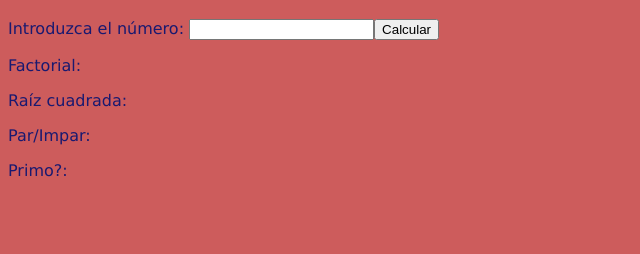
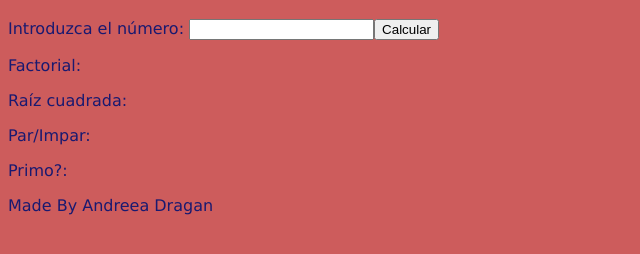
Before and after one commit to Andreea13s/Calculator, a plain HTML site: page index.html in a window 1280 px wide. Shown: the part 62-316 px from the top of the page, without its empty margins (0-640 px from the left). Drawn offline with Linux system fonts and the light colour scheme.

Commit message:
Update index.html

```diff
--- a/index.html
+++ b/index.html
@@ -20,6 +20,8 @@
 <p>Raíz cuadrada: <span id="raiz"></span</p>
 <p>Par/Impar: <span id="parimpar"></span</p>
 <p>Primo?: <span id="primo"></span</p>
+    <footer><p>Made By Andreea Dragan</p></footer>
+
 
 
 
```
